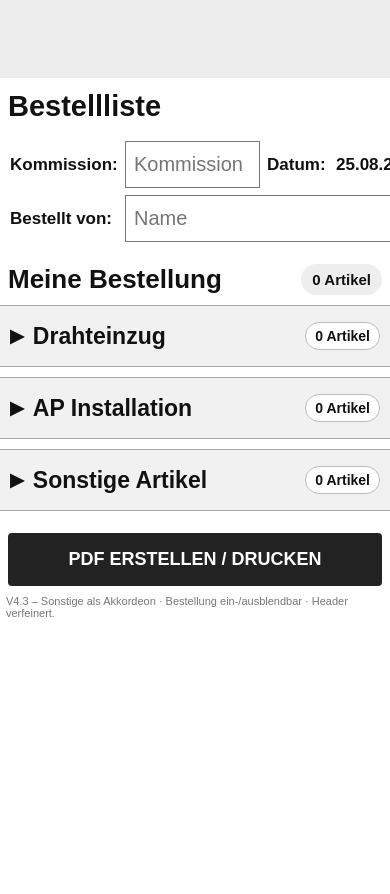
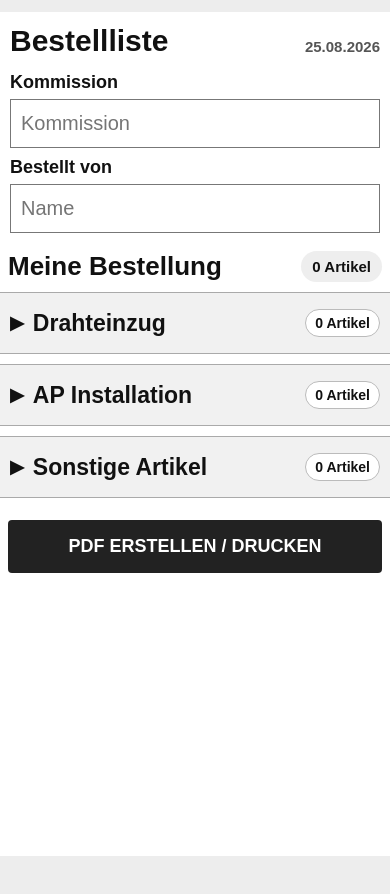
Before and after one commit to macollantes/bestellliste, a plain HTML site: page index.html in a window 390 px wide. After the commit the page ends 856 px from the top, so only its background shows below. Drawn offline with Linux system fonts and the light colour scheme.

Commit message:
Add files via upload

```diff
--- a/index.html
+++ b/index.html
@@ -7,7 +7,7 @@
 <style>
 *{box-sizing:border-box}
 html,body{margin:0;padding:0;background:#ededed;font-family:Arial,Helvetica,sans-serif;color:#111}
-body{padding-top:64px}
+body{padding-top:14px}
 .page{max-width:900px;margin:auto;background:#fff;min-height:100vh;padding:12px 4px 120px}
 h1{font-size:29px;line-height:1.15;margin:0 8px 18px}
 .meta{display:grid;grid-template-columns:122px minmax(170px,1fr) 66px auto;gap:10px;align-items:center;margin:0 8px}
@@ -15,7 +15,7 @@ h1{font-size:29px;line-height:1.15;margin:0 8px 18px}
 .meta input{width:100%;padding:12px 10px;border:1px solid #777;font-size:19px;background:#fff}
 .dateValue{font-size:18px;font-weight:700;white-space:nowrap;padding-left:4px}
 .bestellerLabel{grid-column:1}.bestellerInput{grid-column:2/5}
-.orderHead{display:flex;align-items:center;justify-content:space-between;margin:22px 6px 8px}
+.orderHead{display:flex;align-items:center;justify-content:space-between;margin:18px 10px 8px}
 .orderHead h2{font-size:26px;margin:0}
 .badge{font-size:15px;font-weight:bold;background:#eee;padding:7px 11px;border-radius:18px}
 .summaryTitleWrap{display:flex;align-items:center;gap:10px}
@@ -54,7 +54,7 @@ button{border:0;border-radius:4px;background:#222;color:#fff;padding:14px;font-s
 .note{font-size:11px;color:#777;margin:9px 6px}
 @media(max-width:600px){
  html,body{width:100%;max-width:100%;overflow-x:hidden;-webkit-text-size-adjust:100%;text-size-adjust:100%}
- body{padding-top:78px}
+ body{padding-top:12px}
  .page{width:100%;max-width:none;margin:0;padding-left:0;padding-right:0;padding-bottom:150px}
  h1{font-size:29px;margin-left:8px;margin-right:8px}
  .meta{grid-template-columns:108px minmax(135px,1fr) 58px auto;gap:7px;margin-left:10px;margin-right:10px}
@@ -81,16 +81,39 @@ button{border:0;border-radius:4px;background:#222;color:#fff;padding:14px;font-s
   .qty{font-size:24px!important}
 }
 
+
+.topHeader{display:flex;align-items:flex-end;justify-content:space-between;gap:12px;margin:0 10px 14px}
+.topHeader h1{margin:0;font-size:29px;line-height:1.1}
+.topDate{font-size:16px;font-weight:700;color:#555;white-space:nowrap;padding-bottom:3px}
+.metaFull{display:grid;grid-template-columns:1fr;gap:6px;margin:0 10px}
+.metaFull label{font-size:18px;font-weight:700;margin-top:3px}
+.metaFull input{width:100%;padding:12px 11px;border:1px solid #777;font-size:20px;background:#fff}
+
+
+@media(max-width:600px){
+  .topHeader{margin:0 10px 12px}
+  .topHeader h1{font-size:30px}
+  .topDate{font-size:15px;padding-bottom:2px}
+  .metaFull{margin:0 10px}
+  .metaFull label{font-size:18px}
+  .metaFull input{font-size:20px;padding:12px 10px}
+}
+
 </style>
 </head>
 <body>
 <div class="page">
-<h1>Bestellliste</h1>
+<div class="topHeader">
+  <h1>Bestellliste</h1>
+  <div id="datumText" class="topDate"></div>
+</div>
 
-<div class="meta">
-<strong>Kommission:</strong><input id="kommission" placeholder="Kommission">
-<strong>Datum:</strong><div id="datumText" class="dateValue"></div>
-<strong class="bestellerLabel">Bestellt von:</strong><input id="besteller" class="bestellerInput" placeholder="Name">
+<div class="metaFull">
+  <label for="kommission">Kommission</label>
+  <input id="kommission" placeholder="Kommission">
+
+  <label for="besteller">Bestellt von</label>
+  <input id="besteller" placeholder="Name">
 </div>
 
 <div class="orderHead">
@@ -133,7 +156,7 @@ button{border:0;border-radius:4px;background:#222;color:#fff;padding:14px;font-s
 </div>
 
 <button id="pdf" class="pdf">PDF ERSTELLEN / DRUCKEN</button>
-<div class="note">V4.3 – Sonstige als Akkordeon · Bestellung ein-/ausblendbar · Header verfeinert.</div>
+
 </div>
 
 <script>
```
